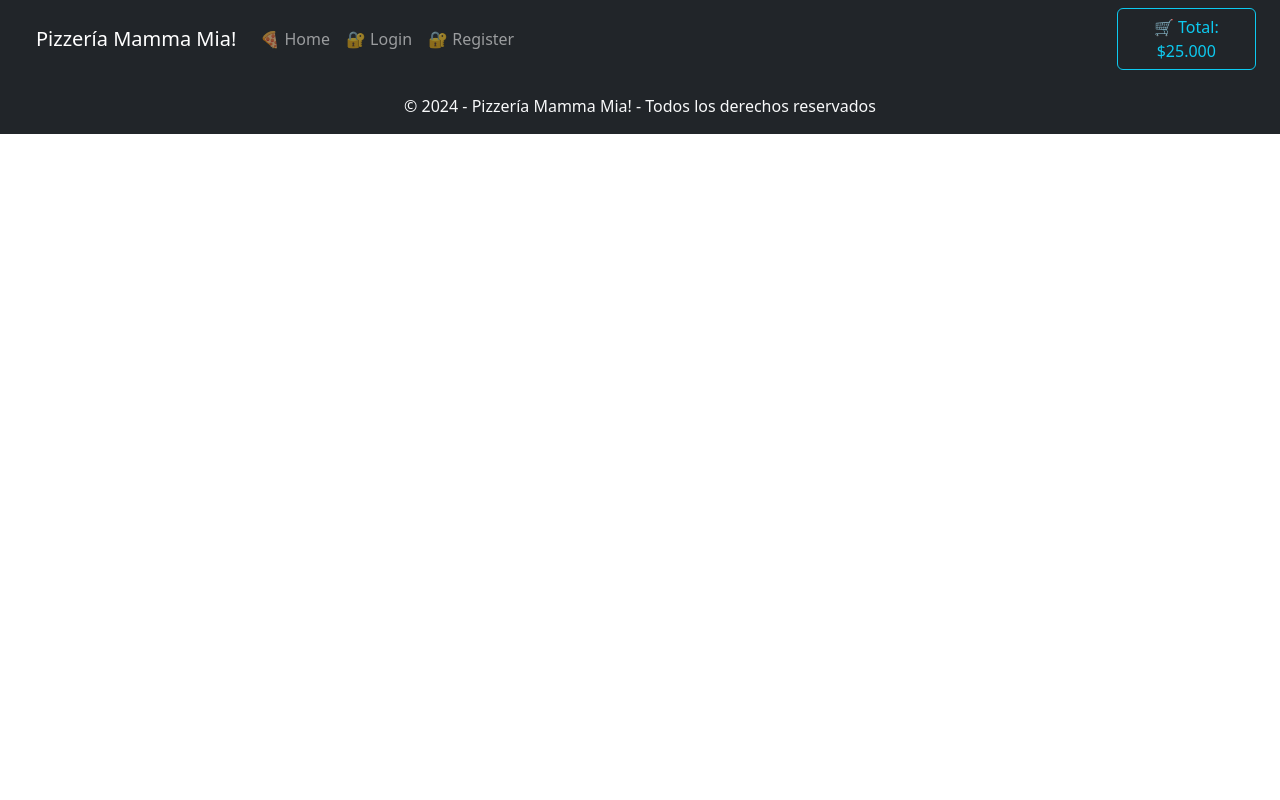
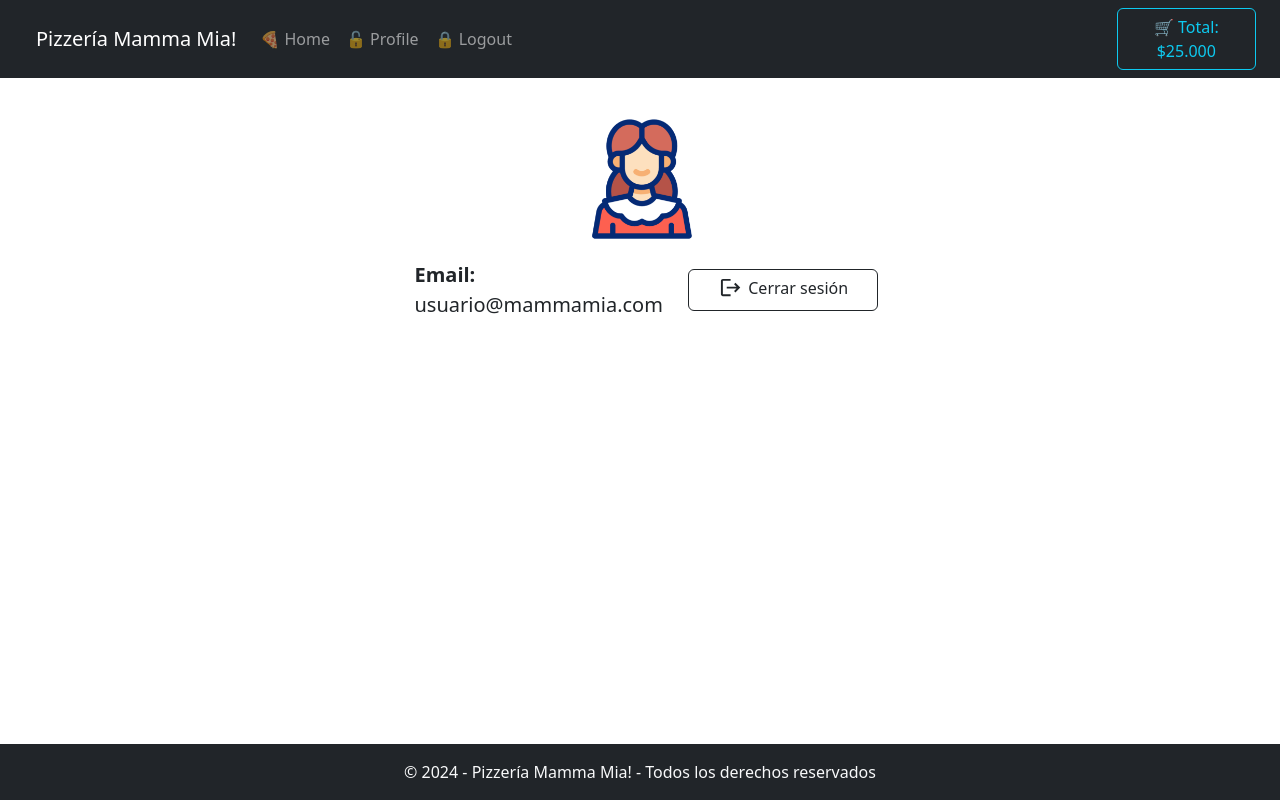
Before and after one commit to albotero/mamma-mia-pizzeria, a React (Vite) app: page /profile in a window 1280 px wide. Built offline with nearby package versions, Linux system fonts and the light colour scheme.

Commit message:
Profile page

```diff
--- a/src/App.jsx
+++ b/src/App.jsx
@@ -8,6 +8,7 @@ import Login from "./pages/login/Login"
 import Cart from "./pages/cart/Cart"
 import Pizza from "./pages/pizza/Pizza"
 import NotFound from "./pages/notfound/NotFound"
+import Profile from "./pages/profile/Profile"
 
 function App() {
   return (
@@ -19,7 +20,7 @@ function App() {
         <Route path="/login" element={<Login />} />
         <Route path="/cart" element={<Cart />} />
         <Route path="/pizza/001" element={<Pizza />} />
-        <Route path="/profile" />
+        <Route path="/profile" element={<Profile />} />
         <Route path="*" element={<NotFound />} />
       </Routes>
       <Footer />
--- a/src/components/menubar/MenuBar.jsx
+++ b/src/components/menubar/MenuBar.jsx
@@ -8,7 +8,7 @@ import { currency } from "../../utils/format"
 const MenuBar = () => {
   // Variables to be retrieved from backend
   const total = 25000
-  const token = false
+  const token = true
 
   return (
     <Navbar expand="lg" bg="dark" data-bs-theme="dark" sticky="top" className="px-1 px-lg-4">
@@ -27,7 +27,7 @@ const MenuBar = () => {
                 <Link to="/profile" className="nav-link">
                   🔓 Profile
                 </Link>
-                <Link to="/" className="nav-link">
+                <Link to="/logout" className="nav-link">
                   🔒 Logout
                 </Link>
               </>
--- /dev/null
+++ b/src/pages/profile/Profile.jsx
@@ -0,0 +1,27 @@
+import { Col, Container, Image, Row } from "react-bootstrap"
+import { Link } from "react-router-dom"
+import { MdLogout } from "react-icons/md"
+
+import Woman from "./woman.gif"
+
+const Profile = () => {
+  return (
+    <main>
+      <Container className="mt-3">
+        <Row>
+          <Image src={Woman} className="col-6 col-md-2 mx-auto" />
+        </Row>
+        <Row className="justify-content-center align-items-center">
+          <Col className="col-10 col-md-3 fs-5">
+            <span className="fw-semibold">Email:</span> usuario@mammamia.com
+          </Col>
+          <Link to="/logout" className="col-6 col-md-2 btn btn-outline-dark mt-4 mt-md-0">
+            <MdLogout size="1.7rem" className="pb-1" /> Cerrar sesión
+          </Link>
+        </Row>
+      </Container>
+    </main>
+  )
+}
+
+export default Profile
```
Also changed, not shown: src/pages/profile/woman.gif (added).
